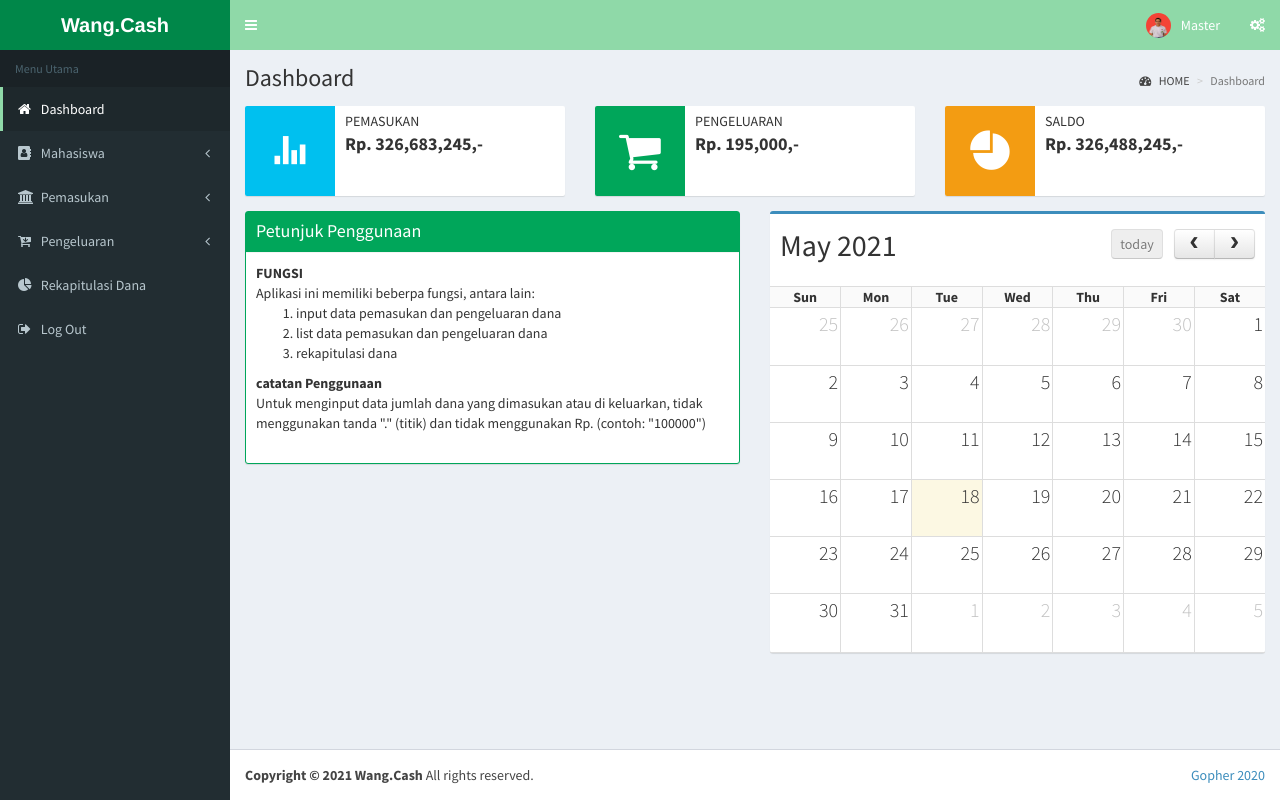
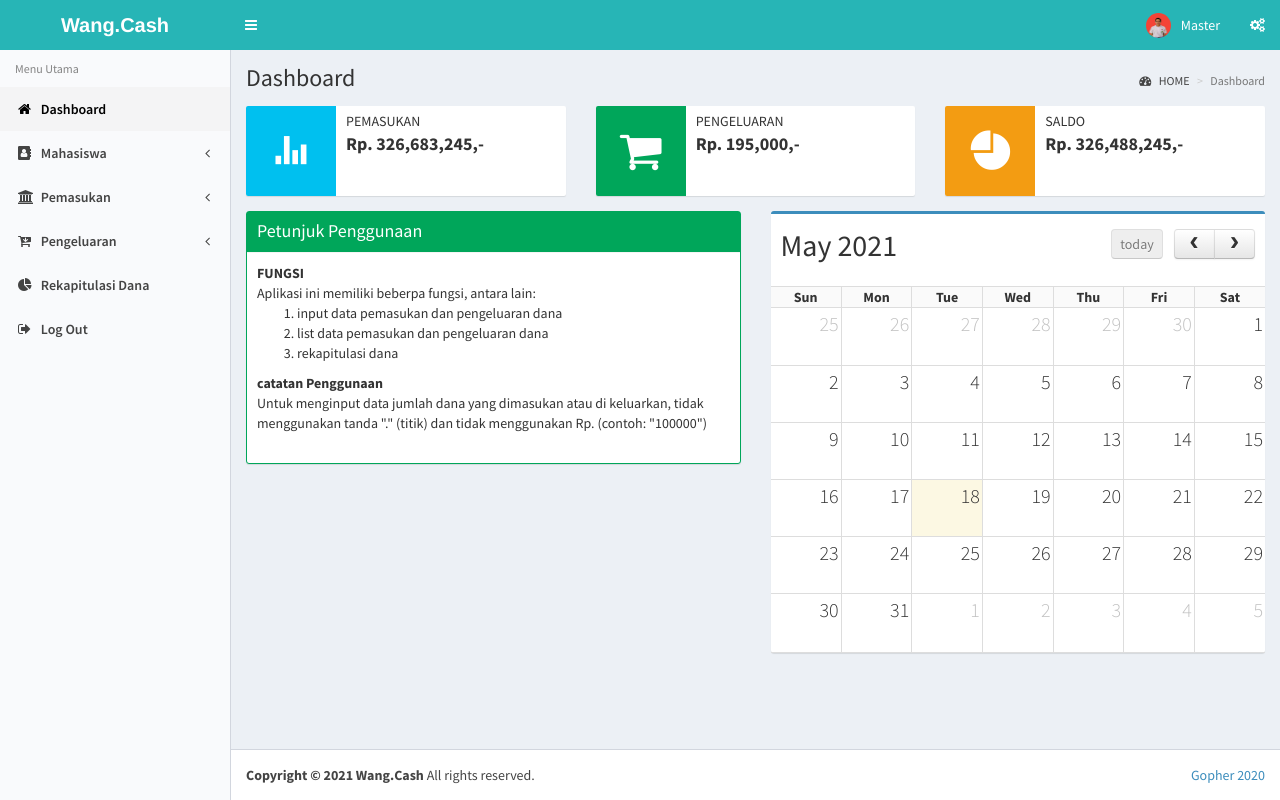
Before and after one commit to indahstr/Project-Sisdat, a PHP site: page /menu/home.php in a window 1280 px wide. Run offline with PHP 8.4, Linux system fonts and the light colour scheme; a user stored in the database is signed in; data comes from the database, SQL or seed files in the repository; data that the repository does not hold is empty; a stand-in replaces the project's code that opens the database connection; some libraries are stand-ins or nearby versions.

Commit message:
begitulah

```diff
--- a/menu/home.php
+++ b/menu/home.php
@@ -30,7 +30,7 @@
           page. However, you can choose any other skin. Make sure you
           apply the skin class to the body tag so the changes take effect.
     -->
-    <link href="../adminlte/dist/css/skins/skin-green.min.css" rel="stylesheet" type="text/css" />
+    <link href="../adminlte/dist/css/skins/skin-green-light.min.css" rel="stylesheet" type="text/css" />
 
     <!-- HTML5 Shim and Respond.js IE8 support of HTML5 elements and media queries -->
     <!-- WARNING: Respond.js doesn't work if you view the page via file:// -->
@@ -61,7 +61,7 @@
   |               | sidebar-mini                            |
   |---------------------------------------------------------|
   -->
-  <body class="skin-green sidebar-mini">
+  <body class="skin-green-light sidebar-mini">
     <div class="wrapper">
 
       <!-- Main Header -->
```
